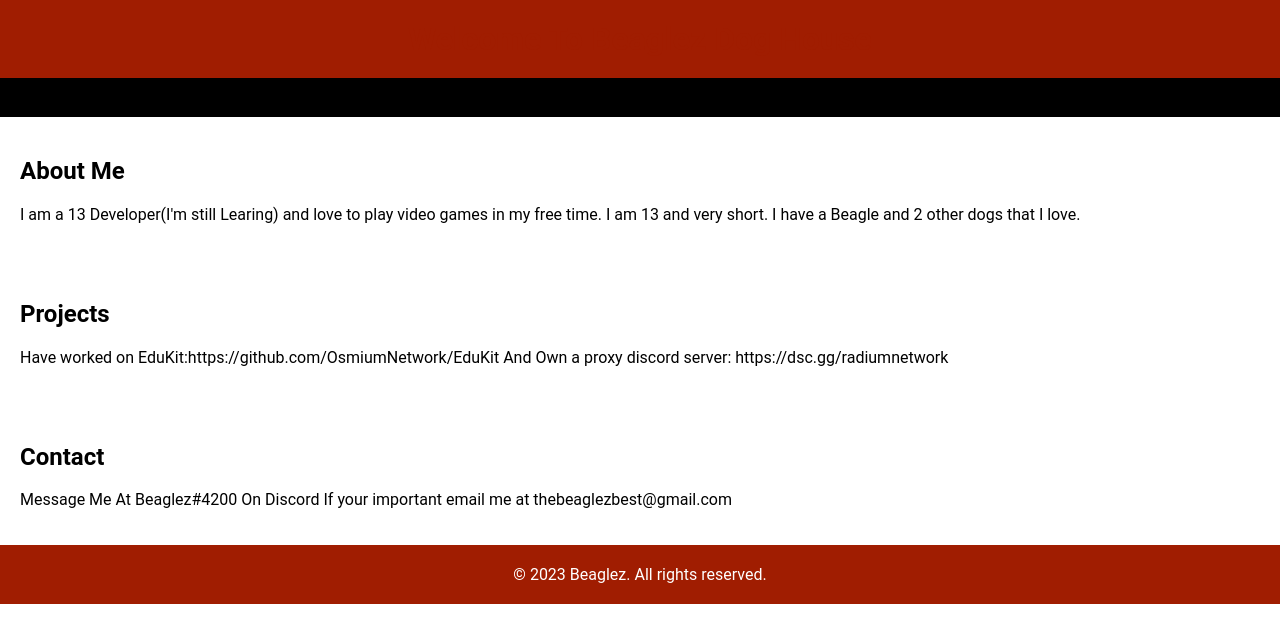
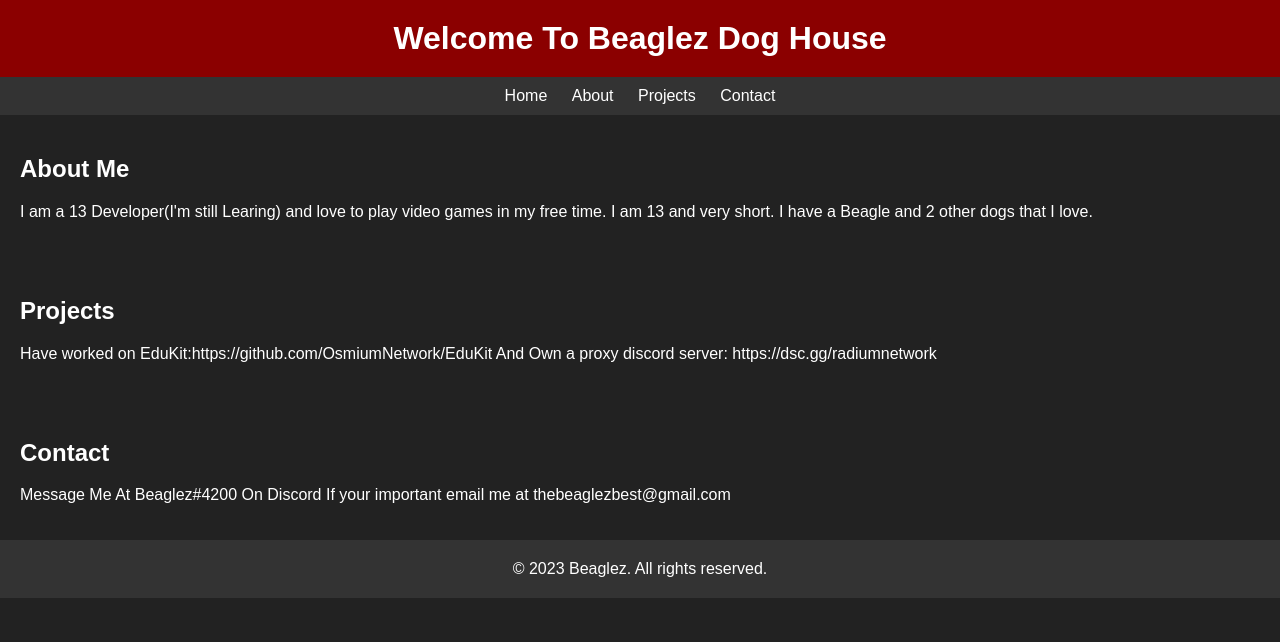
Before and after one commit to TheBeaglezBest/Beaglez-Site, a plain HTML site: page index.html in a window 1280 px wide. Drawn offline with Linux system fonts and the light colour scheme.

Commit message:
Update index.html

```diff
--- a/index.html
+++ b/index.html
@@ -6,14 +6,15 @@
   <title>Beaglez Dog House</title>
   <style>
  body {
-      font-family: Roboto, sans-serif;
+  font-family: Arial, sans-serif;
   margin: 0;
   padding: 0;
+  background-color: #222;
+  color: #fff;
 }
 
 header {
-      background-color: #A01D01;
-      color: #A01D01;
+  background-color: #8B0000;
   padding: 20px;
   text-align: center;
 }
@@ -23,20 +24,19 @@
 }
 
 nav {
-      background-color: #000000;
+  background-color: #333;
   padding: 10px;
   text-align: center;
 }
 
 nav a {
   text-decoration: none;
-      color: #000000;
+  color: #fff;
   padding: 10px;
 }
 
 nav a:hover {
-      background-color: #161515;
-      color: #fff;
+  background-color: #8B0000;
 }
 
 section {
@@ -44,10 +44,14 @@
 }
 
 footer {
-      background-color: #A01D01;
-      color: #fff;
+  background-color: #333;
   padding: 20px;
   text-align: center;
+}
+
+footer {
+  color: #fff;
+}
     }
   </style>
 </head>
```
Lines whose indentation alone changed are shown as unchanged.
